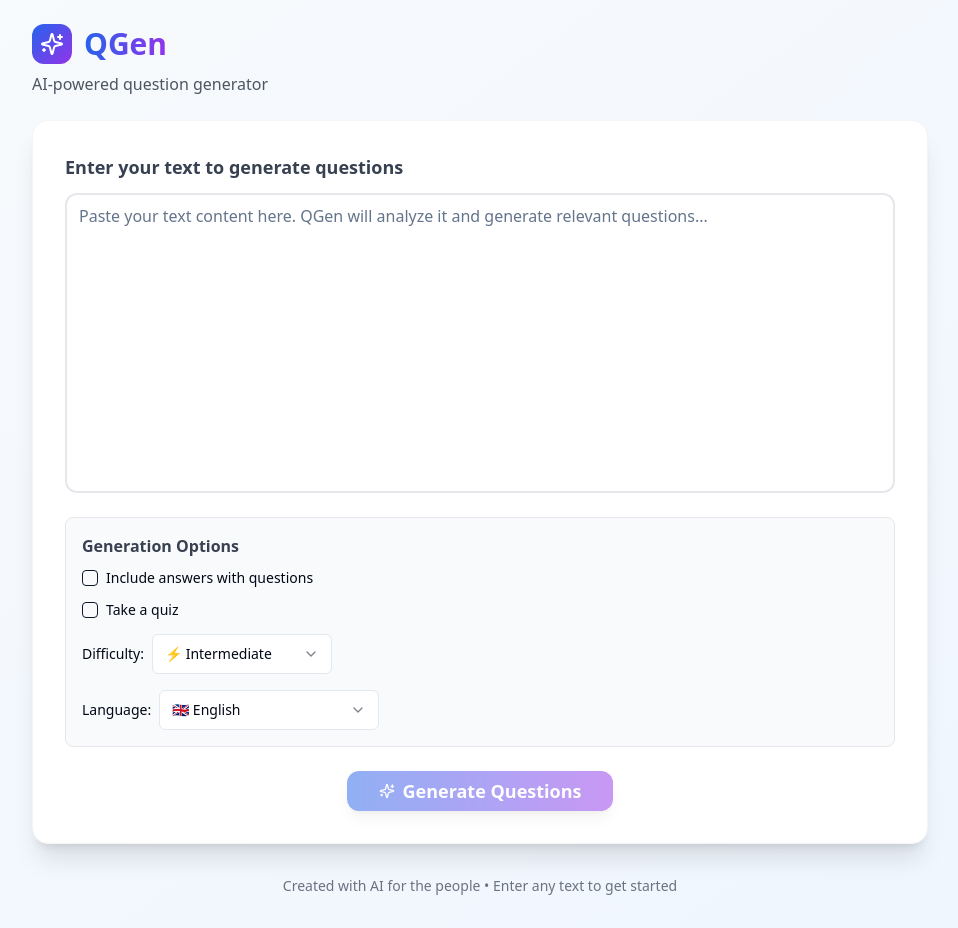
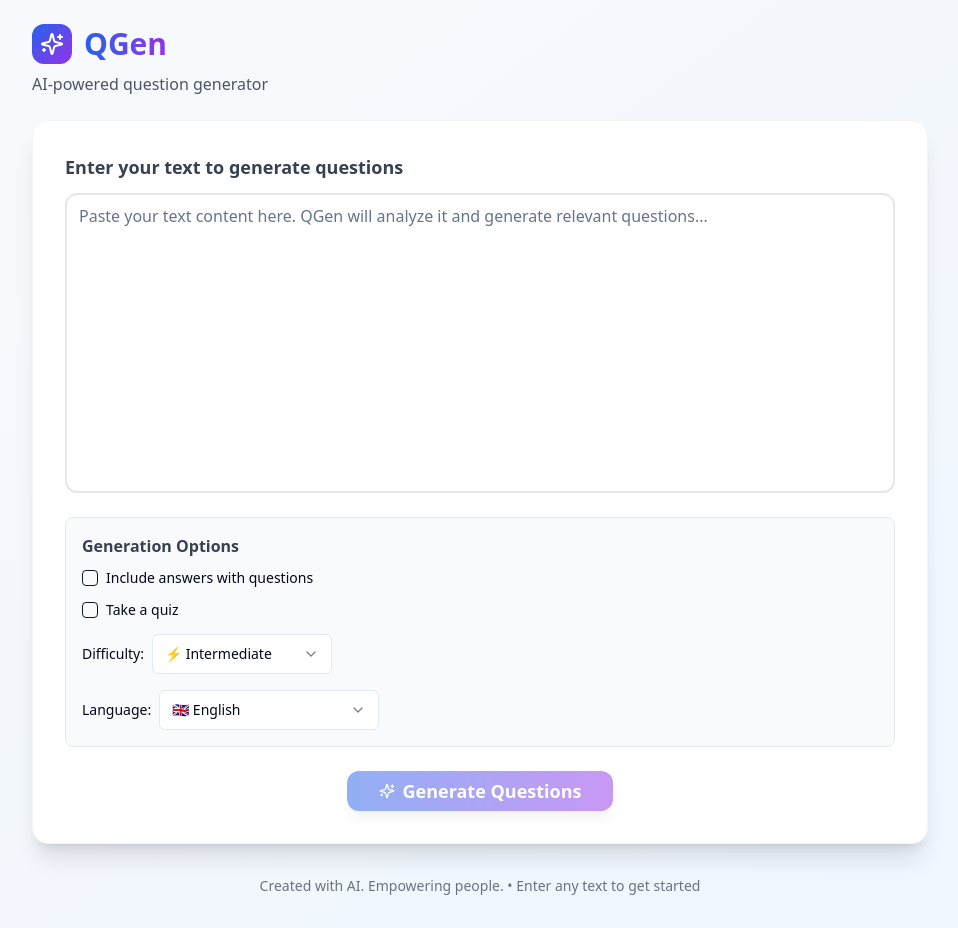
Before and after one commit to mommcilo/qustion-generator, a React (Vite) app: page / in a window 1280 px wide. Shown: the whole page, without its empty margins (160-1118 px from the left). Built offline with nearby package versions, Linux system fonts and the light colour scheme.

Commit message:
Replace footer text
Replaced the footer text "Created with AI for the people" with "Created with AI. Empowering people." in `src/pages/Index.tsx`.

```diff
--- a/src/pages/Index.tsx
+++ b/src/pages/Index.tsx
@@ -298,7 +298,7 @@ const Index = () => {
           {/* Footer Info */}
           <div className="text-center mt-8 text-gray-500 text-sm">
             <p>
-              Created with AI for the people • Enter any text to get started
+              Created with AI. Empowering people. • Enter any text to get started
             </p>
           </div>
         </div>
```
